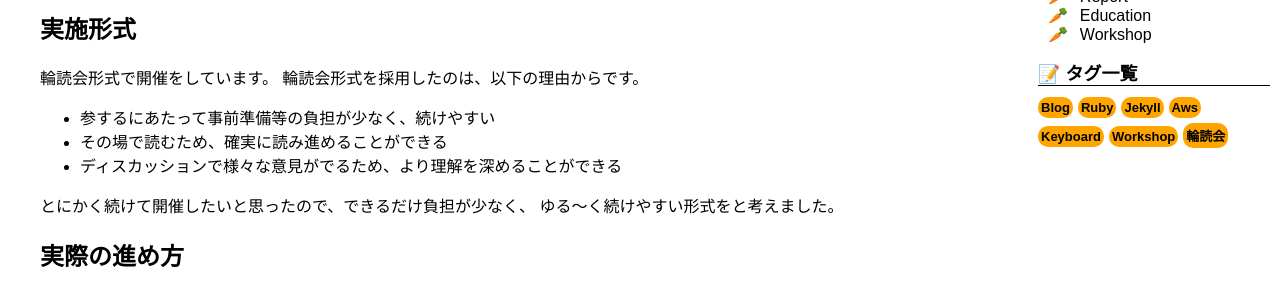
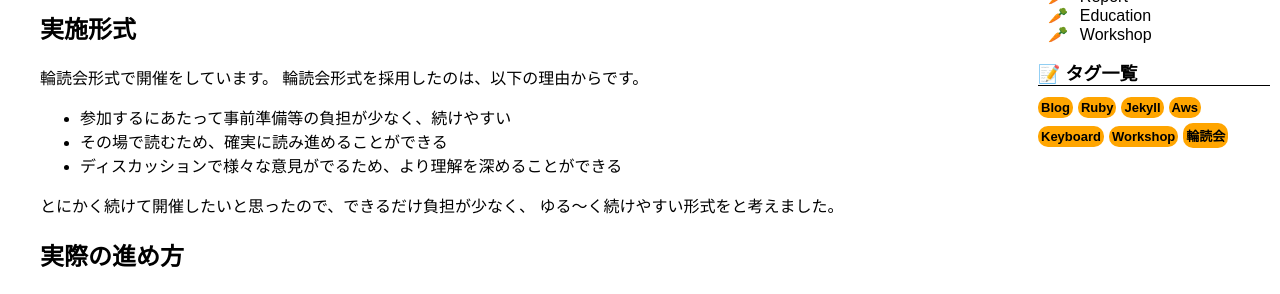
Before and after one commit to kcscarrot-konno/h2carrot.github.io, a Jekyll site: the page built from _posts/2024-10-07-rindokukai.md, in a window 1280 px wide. Shown: the part 626-920 px from the top of the page. Built offline with Jekyll 4.4.1, drawn with Linux system fonts in a browser that asks for light colours; nearby versions of some CDN libraries; emoji names are drawn with the system emoji font; comment, search, counter and statistics services are not loaded.

Commit message:
[記事修正] 社内読書会 typo修正

```diff
--- a/_posts/2024-10-07-rindokukai.md
+++ b/_posts/2024-10-07-rindokukai.md
@@ -31,7 +31,7 @@ tags: [輪読会]
 
 輪読会形式で開催をしています。
 輪読会形式を採用したのは、以下の理由からです。
-* 参するにあたって事前準備等の負担が少なく、続けやすい
+* 参加するにあたって事前準備等の負担が少なく、続けやすい
 * その場で読むため、確実に読み進めることができる
 * ディスカッションで様々な意見がでるため、より理解を深めることができる
 
```
